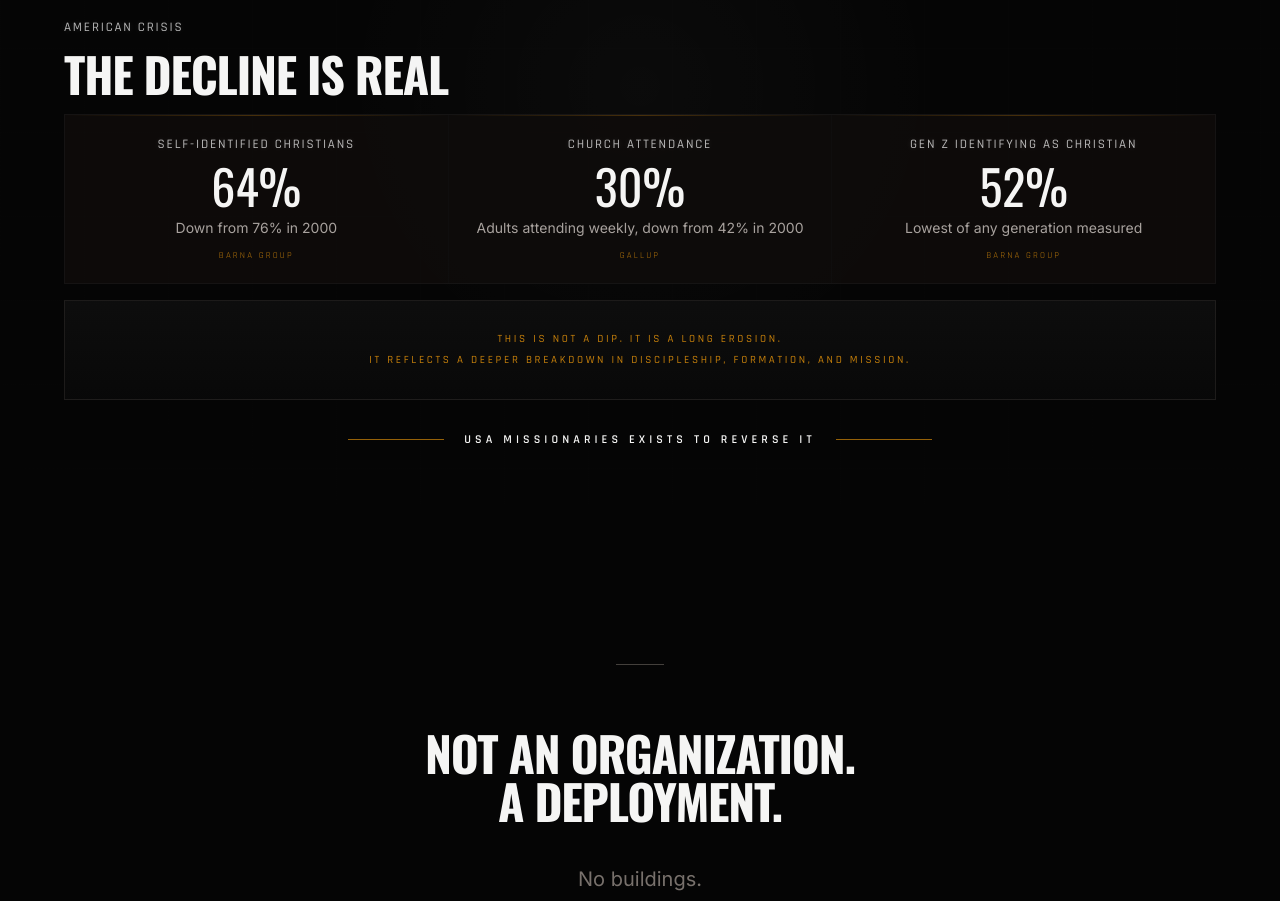
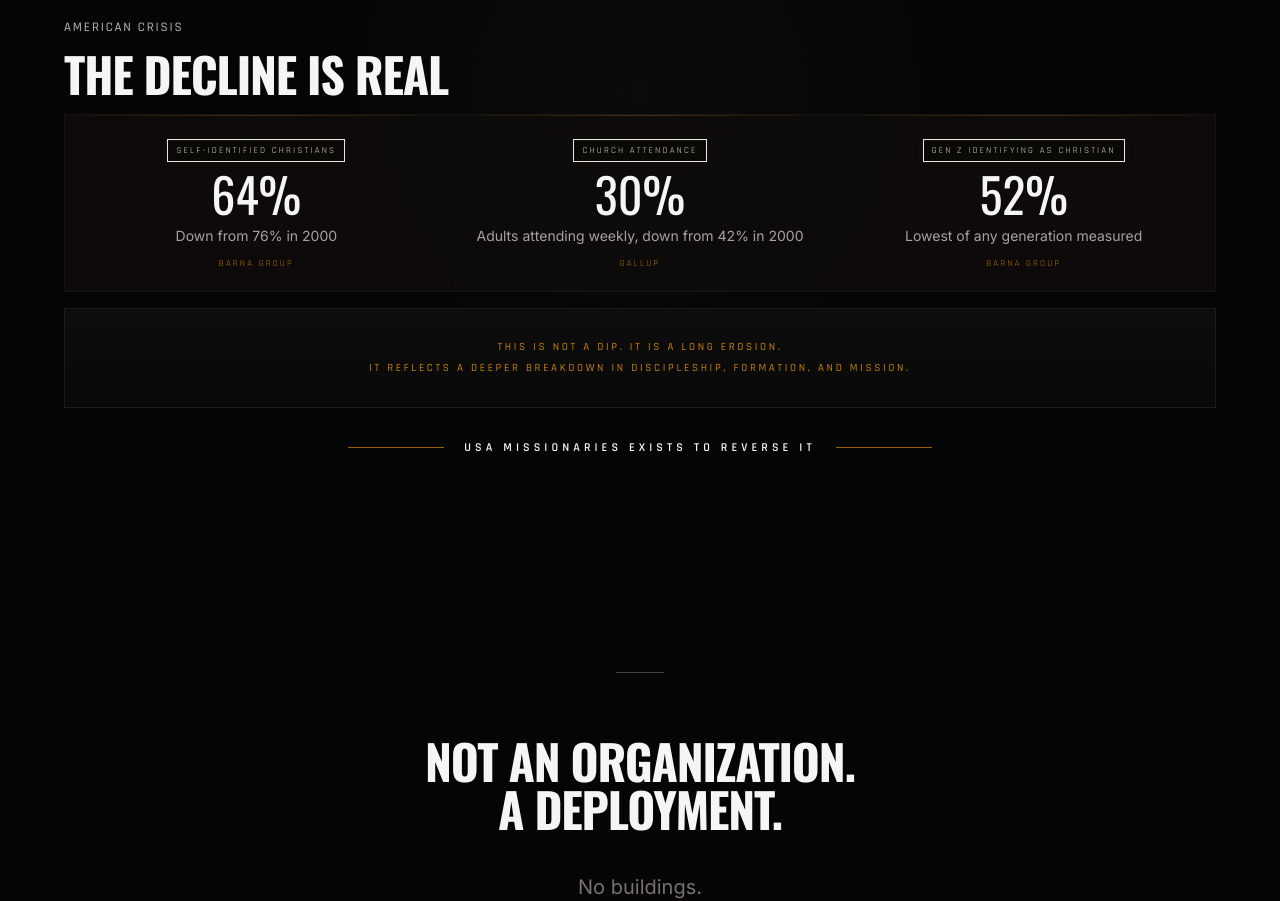
Before and after one commit to rfox0629/usam-website, a Next.js app: page / in a window 1280 px wide. Shown: the part 1340-2241 px from the top of the page. Built offline with nearby package versions, Linux system fonts and the light colour scheme.

Commit message:
Style crisis metric labels

```diff
--- a/app/page.tsx
+++ b/app/page.tsx
@@ -384,7 +384,7 @@ function GlobalUrgencySection() {
             {americaStats.map((item) => (
               <div key={item.label} className="relative bg-stone-950/75 px-4 py-4 text-center md:px-5 md:py-5">
                 <div className="absolute inset-x-0 top-0 h-px bg-gradient-to-r from-transparent via-amber-500/25 to-transparent" />
-                <div className="tactical-label uppercase" style={{ fontFamily: font.rajdhani }}>
+                <div className="inline-flex items-center border border-amber-500/18 bg-[#0b0906]/80 px-2 py-1 text-[9px] uppercase tracking-[0.24em] text-stone-300 shadow-[inset_0_1px_0_rgba(255,255,255,0.035),0_0_14px_rgba(201,162,74,0.055)]" style={{ fontFamily: font.rajdhani }}>
                   {item.label}
                 </div>
                 <div className="mt-2 text-4xl leading-none text-stone-100 md:text-5xl" style={{ fontFamily: font.oswald }}>
```
